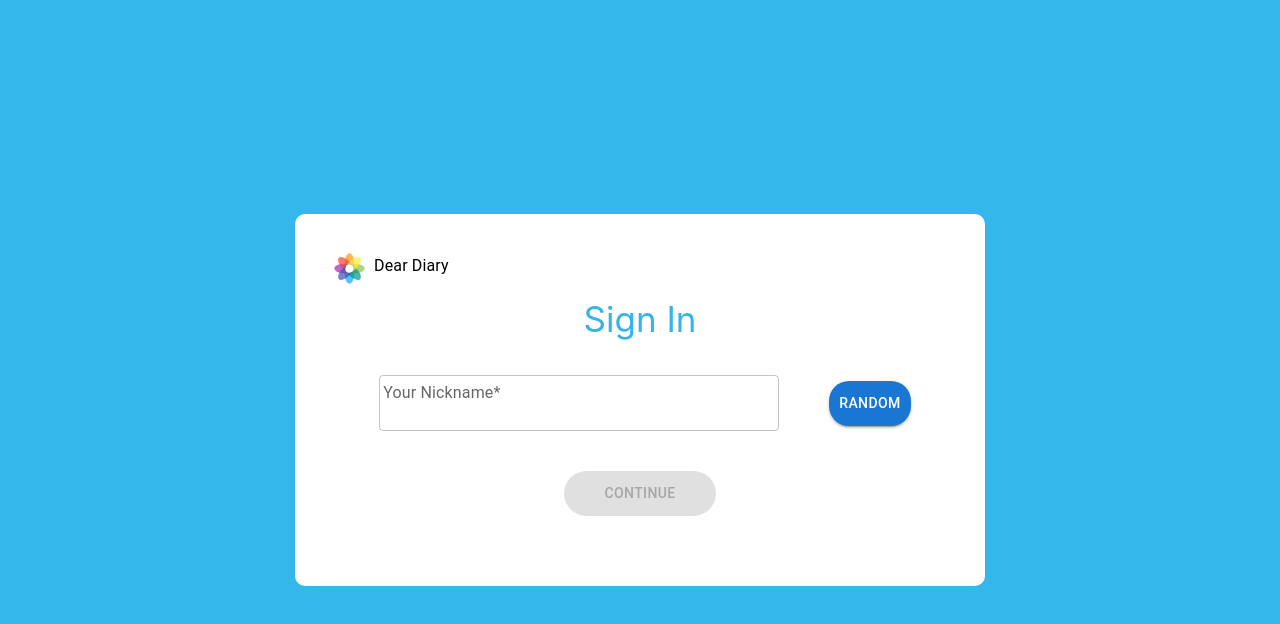
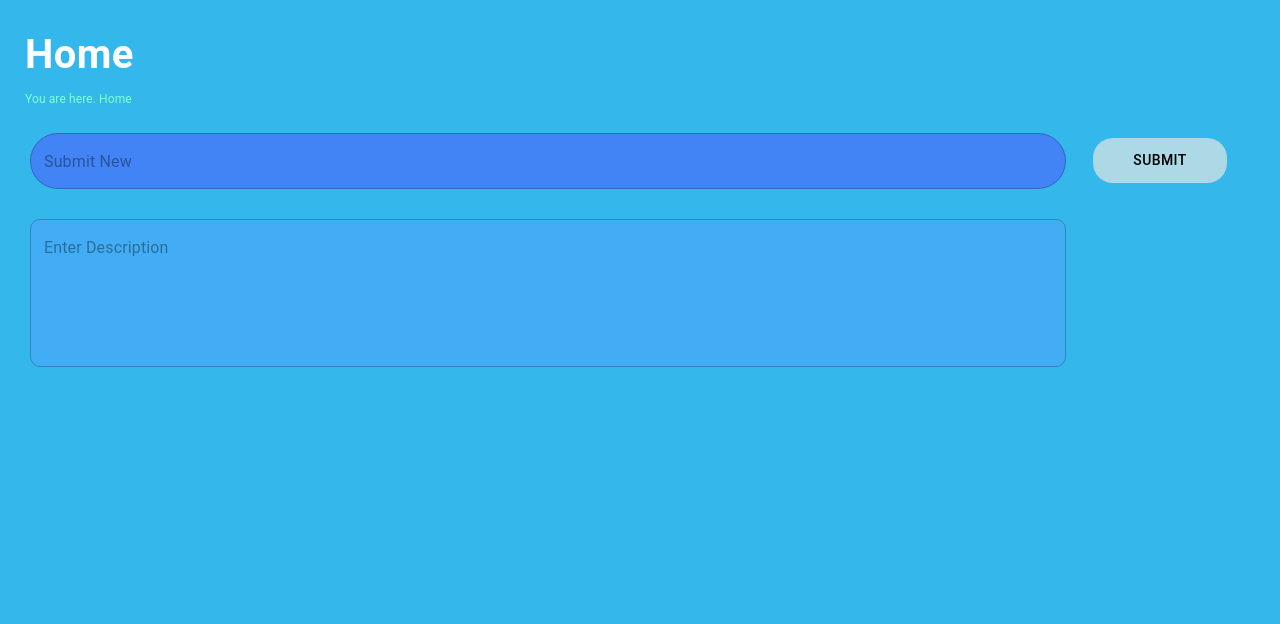
Before and after one commit to fcodelabs/training-web, a React (Create React App) app: page / in a window 1280 px wide. Shown: the top 624 px of the page. Built offline with nearby package versions, Linux system fonts and the light colour scheme.

Commit message:
Created adding form

```diff
--- a/package.json
+++ b/package.json
@@ -7,6 +7,7 @@
     "@emotion/styled": "^11.10.5",
     "@fontsource/roboto": "^4.5.8",
     "@mui/icons-material": "^5.11.0",
+    "@mui/joy": "^5.0.0-alpha.61",
     "@mui/material": "^5.11.3",
     "@testing-library/jest-dom": "^5.16.5",
     "@testing-library/react": "^13.4.0",
--- a/src/App.tsx
+++ b/src/App.tsx
@@ -1,8 +1,9 @@
 import React from 'react';
 import logo from './logo.svg';
-import './App.css';
+// import './App.css';
 import SignInForm from "./SigninForm";
 import { Helmet } from 'react-helmet';
+import DieryHome from "./DiaryHome";
 function App() {
   return (
     <div className="App">
@@ -20,7 +21,8 @@ function App() {
       {/*    Learn React*/}
       {/*  </a>*/}
       {/*</header>*/}
-      <SignInForm />
+      {/*<SignInForm />*/}
+        <DieryHome />
     </div>
   );
 }
--- /dev/null
+++ b/src/DiaryHome.scss
@@ -0,0 +1,66 @@
+
+$background-color: #34b7eb;
+$background-height: 100vh;
+$background-margin: 10px;
+$background-padding: 5px;
+
+$diary-title-margin: 5px;
+$diary-title-padding: 5px;
+$diary-title-text-color: white;
+$diary-title-text-font-size: 40px;
+$diary-title-text-font-weight: bold;
+$diary-title-text-margin: 0 0 5px 0;
+$diary-title-you-are-here-color: aquamarine;
+$diary-title-you-are-here-font-size: 12px;
+
+$add-card-form-input-margin: 5px;
+$add-card-form-input-padding: 10px;
+$add-card-form-input-background-color: blue;
+$add-card-form-input-border-style: none;
+$add-card-form-input-border-radius: 35px;
+
+body{
+  background-color: $background-color;
+  height: $background-height;
+  margin: $background-margin;
+  padding: $background-padding;
+
+}
+
+.diary-title{
+  margin: $diary-title-margin;
+  padding: $diary-title-padding;
+  .diary-title-text{
+    color: $diary-title-text-color;
+    font-size: $diary-title-text-font-size;
+    font-weight: $diary-title-text-font-weight;
+    margin: $diary-title-text-margin;
+  }
+  .you-are-here{
+    color: $diary-title-you-are-here-color;
+    font-size: $diary-title-you-are-here-font-size;
+  }
+}
+
+.add-card-form{
+  .input-card-title{
+      margin: $add-card-form-input-margin;
+      padding: $add-card-form-input-padding;
+    }
+  .input-card-description{
+    margin: $add-card-form-input-margin;
+    padding: $add-card-form-input-padding;
+  }
+  .add-card-submit-button{
+    margin: 20px 10px 10px 10px;
+    padding: 10px 40px 10px 40px;
+    background-color: lightblue;
+    border-radius: 20px;
+    color: black;
+  }
+  .add-card-submit-button:hover{
+    color: black;
+    background-color: lightblue;
+  }
+
+}
--- /dev/null
+++ b/src/DiaryHome.tsx
@@ -0,0 +1,86 @@
+import {ChangeEvent,ChangeEventHandler, FC, FormEvent, useEffect, useState} from "react";
+import {Button, FormControl, Grid, TextareaAutosize, TextField, Typography} from '@mui/material';
+import './DiaryHome.scss'
+import {deepPurple} from "@mui/material/colors";
+
+const DieryHome: FC  = () => {
+
+    useEffect(() => {
+        document.title = 'Dear Diary - Home Page';
+    }, []);
+
+    const [inputCardTitle, setInputCardTitle] = useState<string>('');
+    const [inputCardDescription, setInputCardDescription] = useState<string>('');
+
+    const handleSubmit = (event: FormEvent<HTMLButtonElement>): void => {
+        event.preventDefault();
+        console.log(`input-card-title: ${inputCardTitle}`);
+        console.log(`Description: ${inputCardDescription}`);
+        setInputCardTitle('');
+        setInputCardDescription('');
+    };
+
+    return <div className={"diary-home"}>
+
+        <Grid container className={"diary-title"} >
+            <Grid item xl={10} lg={12} sm={12} xs={12}>
+                <Typography className={"diary-title-text"}>Home</Typography>
+            </Grid>
+            <Grid item xl={1} lg={12} sm={12} xs={12}>
+                <Typography className={"you-are-here"}>You are here. Home</Typography>
+            </Grid>
+        </Grid>
+
+            <Grid container className={"add-card-form"} columnSpacing={4}>
+                <Grid item xl={10} md={10} lg={10} sm={10} xs={12}>
+                    <Grid item xs={12} lg={12}>
+                        <TextField
+                            variant={"outlined"}
+                            fullWidth={true}
+                            className="input-card-title"
+                            placeholder="Submit New"
+                            value={inputCardTitle}
+                            onChange={(event: ChangeEvent<HTMLInputElement>) => setInputCardTitle(event.target.value)}
+                            InputProps={{
+                                style: {
+                                    borderRadius: '50px',
+                                    backgroundColor: "#4284f5",
+                                    borderColor: "red"
+                                },
+                            }}
+                        />
+                    </Grid>
+                    <Grid item xs={12} lg={12}>
+                        <TextField
+                            fullWidth={true}
+                            variant={"outlined"}
+                            className="input-card-description"
+                            placeholder="Enter Description"
+                            multiline
+                            rows={5}
+                            value={inputCardDescription}
+                            onChange={(event: ChangeEvent<HTMLInputElement>) => setInputCardDescription(event.target.value)}
+                            InputProps={{
+                                style: {
+                                    borderRadius: '10px',
+                                    backgroundColor: "#42adf5"
+
+                                },
+                            }}
+                        />
+                    </Grid>
+                </Grid>
+                <Grid item xl={2} md={2} lg={2} sm={2} xs={12}>
+                    <Button type="submit" onClick={handleSubmit} className="add-card-submit-button" >
+                    SUBMIT
+                    </Button>
+                </Grid>
+            </Grid>
+
+
+
+
+    </div>
+}
+
+export default DieryHome;
```
Also changed, not shown: 1 other file (tests, documents, lock files or other folders).
